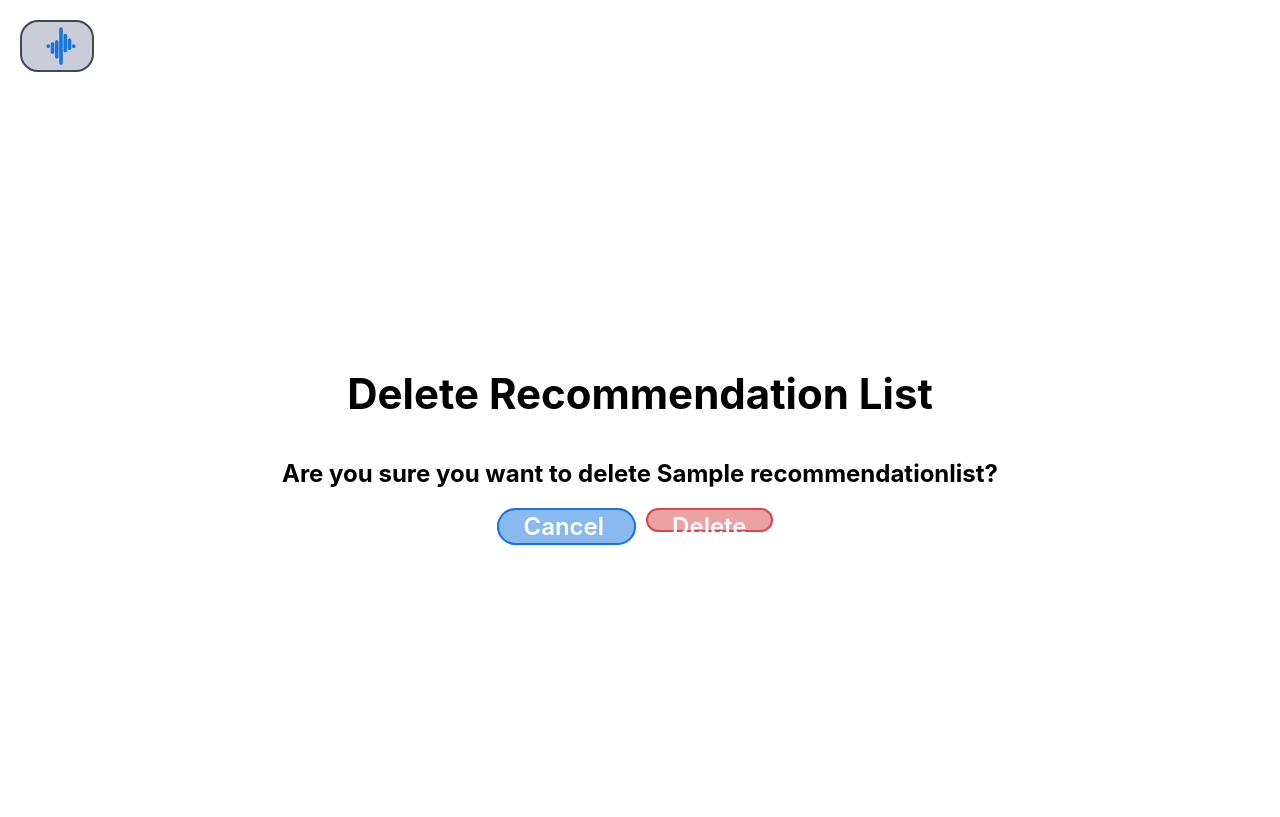
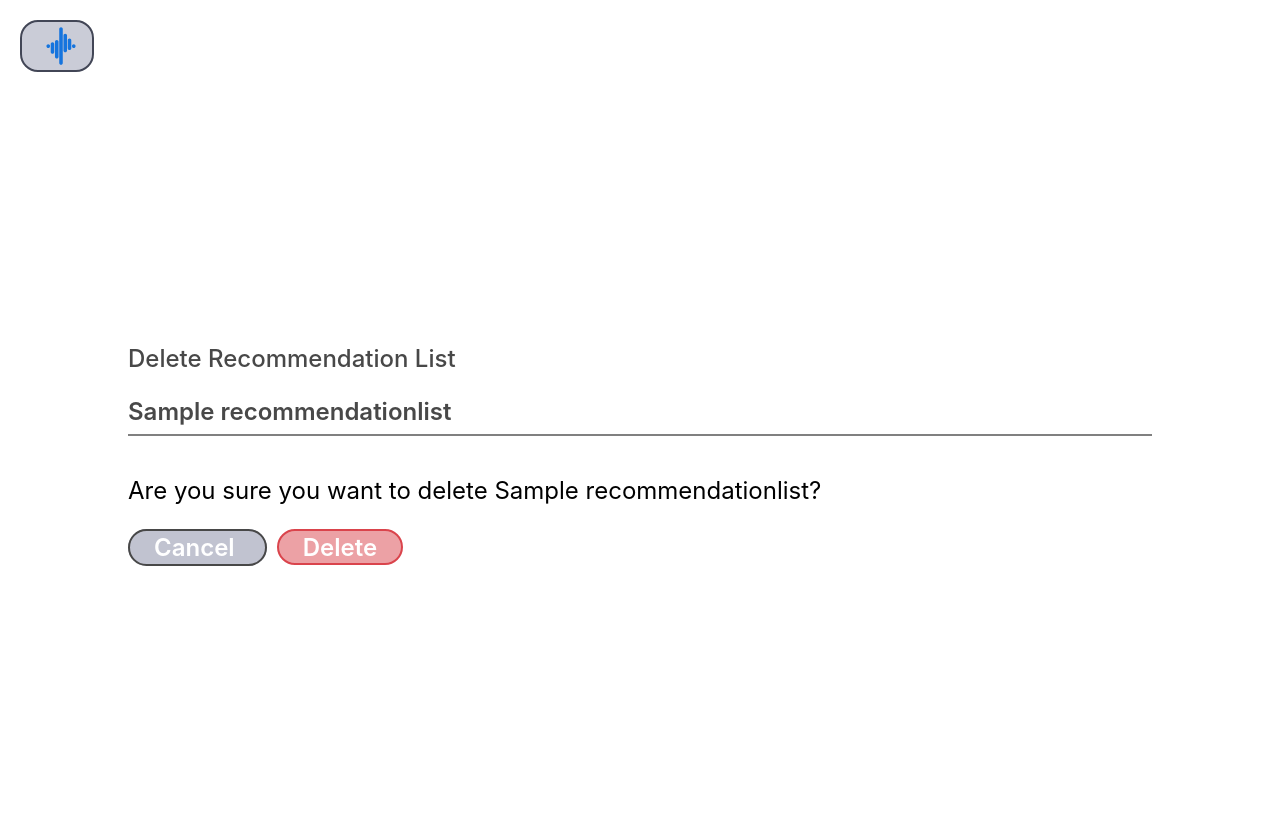
Before and after one commit to cJeffreys7/good-waves, a Django app: page /recs/1/delete/ in a window 1280 px wide. Run offline with Django 3.2, Linux system fonts and the light colour scheme; tables that the repository leaves empty hold one stand-in row (values such as "Sample post").

Commit message:
style Recommendation List Delete view

```diff
--- a/main_app/static/css/base.css
+++ b/main_app/static/css/base.css
@@ -38,10 +38,8 @@ body {
   --button-bg: rgb(245, 245, 245);
   --button-bg-hover: rgb(226, 226, 226);
   --submit: rgb(26, 128, 0);
-  --warn: rgb(255, 102, 0);
   --danger: rgb(218, 68, 76);
   --danger-op: rgba(218, 68, 76, .5);
-  --secondary: rgb(57, 57, 57);
   --card-box-shadow: 5px 5px 6px -1px #AAA;
   --font-xtreme: 4.2rem;
   --font-xxl: 3.6rem;
@@ -137,7 +135,7 @@ nav li {
   color: white;
   font-size: var(--font-xl);
   padding: 2px 24px;
-  height: 24px;
+  height: 36px;
   border-radius: 24px;
   border-width: 2px;
   border-style: solid;
@@ -170,9 +168,9 @@ nav li {
   background-color: var(--logo-color-op);
 }
 
-.warn {
-  color: var(--warn);
-  border-color: var(--warn);
+.cancel {
+  border-color: var(--text-lite-color);
+  background-color: var(--nav-bg);
 }
 
 .danger {
--- /dev/null
+++ b/main_app/static/css/recommendation-list-delete.css
@@ -0,0 +1,35 @@
+main {
+  display: flex;
+  flex-direction: column;
+  align-items: flex-start;
+  width: 80%;
+}
+
+.page-header {
+  display: flex;
+  flex-direction: column;
+  align-items: flex-start;
+  width: 100%;
+  margin: 0 0 16px;
+}
+
+.form-title {
+  color: var(--text-lite-color);
+  margin-bottom: 0;
+  font-weight: 500;
+  font-size: var(--font-xl);
+}
+
+h3 {
+  width: 100%;
+  color: var(--text-lite-color);
+  font-size: var(--font-xl);
+  font-weight: 600;
+  padding-bottom: 8px;
+  border-bottom: var(--text-lighter-color) solid 2px;
+}
+
+p {
+  margin: 0 0 24px;
+  font-size: var(--font-xl);
+}
--- a/main_app/templates/main_app/recommendationlist_confirm_delete.html
+++ b/main_app/templates/main_app/recommendationlist_confirm_delete.html
@@ -1,16 +1,25 @@
 {% extends 'base.html' %}
 {% load static %}
+
+{% block head %}
+<link
+  rel="stylesheet"
+  type="text/css"
+  href="{% static 'css/recommendation-list-delete.css' %}"
+/>
+{% endblock %}
 
 {% block content %}
 
 <div class="page-header">
-  <h1>Delete Recommendation List</h1>
+  <h2 class="form-title">Delete Recommendation List</h2>
+  <h3>{{object.name}}</h3>
 </div>
-<h2>Are you sure you want to delete {{ object.name }}?</h2>
+<p>Are you sure you want to delete {{ object.name }}?</p>
 
 <form action="" method="post">
   {% csrf_token %}
-  <a href="{% url 'recs_detail' recommendationlist.id %}" class="btn secondary">
+  <a href="{% url 'recs_detail' recommendationlist.id %}" class="btn cancel">
     Cancel
   </a>
   <button type="submit" class="btn danger">
```
